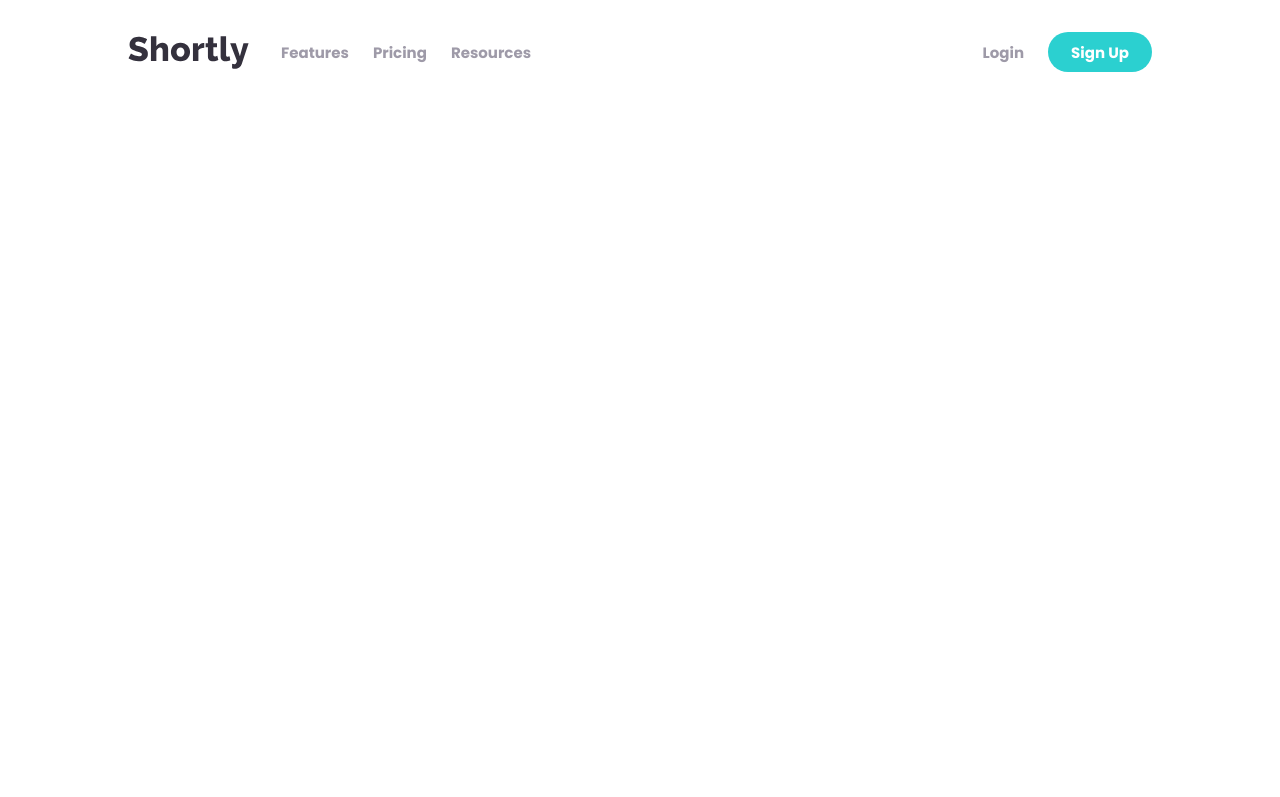
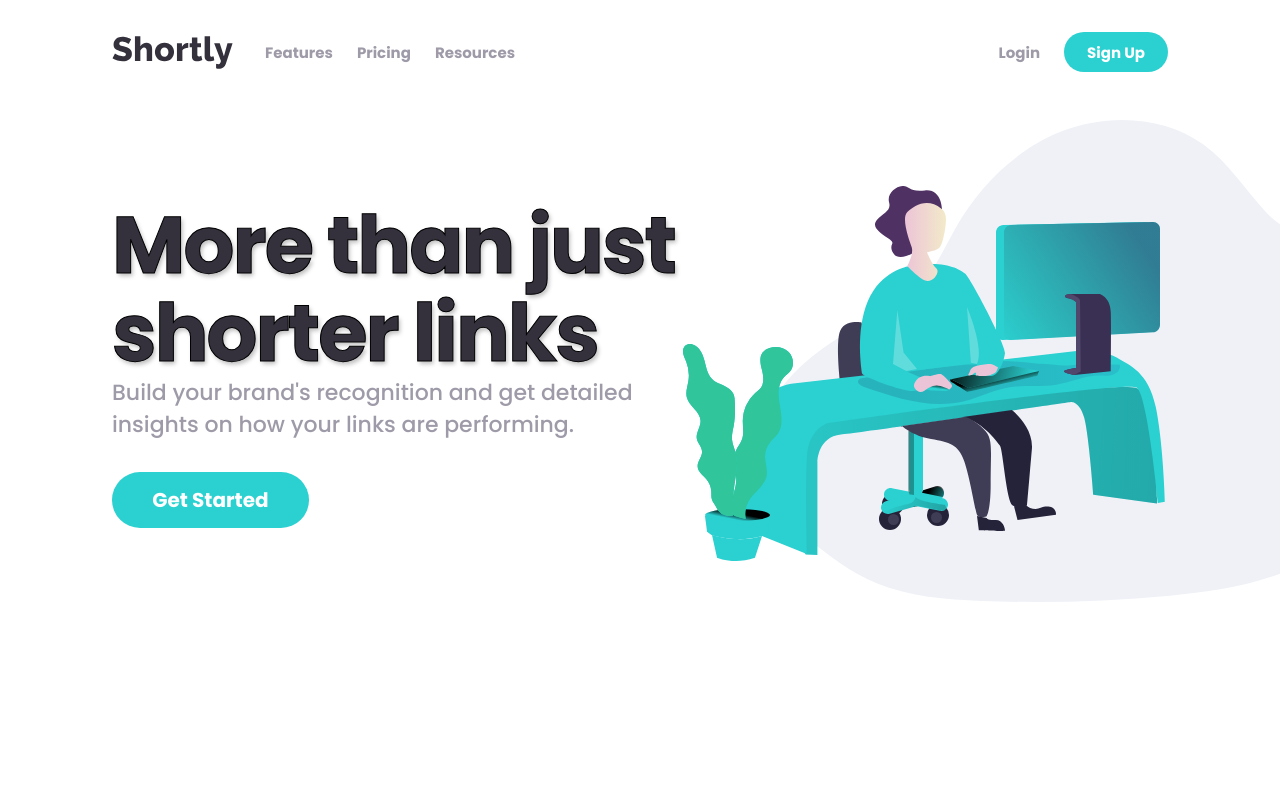
Before and after one commit to Iykekelvins/url-shortening-api, a plain HTML site: page index.html in a window 1280 px wide. Shown: the top 797 px of the page. Drawn offline with Linux system fonts and the light colour scheme.

Commit message:
feat: desktop hero section view added

```diff
--- a/index.html
+++ b/index.html
@@ -33,18 +33,24 @@
 					<button class="sign-up">Sign Up</button>
 				</div>
 			</nav>
+
+			<section class="hero">
+				<div class="hero-left">
+					<h1>More than just <br />shorter links</h1>
+					<p>
+						Build your brand&apos;s recognition and get detailed insights on how your
+						links are performing.
+					</p>
+					<button>Get Started</button>
+				</div>
+
+				<div class="hero-right">
+					<img
+						src="/images/illustration-working.svg"
+						alt="illustration of a user working with a computer" />
+				</div>
+			</section>
 		</main>
-		Login Sign Up More than just shorter links Build your brand’s recognition and get
-		detailed insights on how your links are performing. Get Started Shorten a link here...
-		Shorten It! Advanced Statistics Track how your links are performing across the web
-		with our advanced statistics dashboard. Brand Recognition Boost your brand recognition
-		with each click. Generic links don’t mean a thing. Branded links help instil
-		confidence in your content. Detailed Records Gain insights into who is clicking your
-		links. Knowing when and where people engage with your content helps inform better
-		decisions. Fully Customizable Improve brand awareness and content discoverability
-		through customizable links, supercharging audience engagement. Boost your links today
-		Get Started Features Link Shortening Branded Links Analytics Resources Blog Developers
-		Support Company About Our Team Careers Contact
 
 		<div class="attribution">
 			Challenge by
--- a/styles/app.scss
+++ b/styles/app.scss
@@ -40,15 +40,16 @@ li {
 }
 
 .navbar {
-	@extend %jcsb;
-	padding: 2rem 8rem 0;
+	@extend .jcsb;
+	padding: 2rem 7rem 0;
+	overflow: auto;
 
 	&-left {
-		@extend %aic;
+		@extend .aic;
 		gap: 2rem;
 
 		&-links {
-			@extend %aic;
+			@extend .aic;
 			gap: 1.5rem;
 			li {
 				@extend .font-15;
@@ -67,7 +68,7 @@ li {
 	}
 
 	&-right {
-		@extend %aic;
+		@extend .aic;
 		gap: 1.5rem;
 		button {
 			@extend .font-15;
@@ -76,16 +77,49 @@ li {
 			}
 
 			&.sign-up {
-				@extend %center;
-				color: var(--white);
-				background: var(--cyan);
+				@extend .cyan-btn;
 				height: 2.5rem;
 				width: 6.5rem;
 				border-radius: 1.25rem;
-				&:hover {
-					background: #9ae3e3;
-				}
 			}
 		}
 	}
 }
+
+.hero {
+	@extend .jcsb;
+	padding: 3rem 0 4.5rem 7rem;
+	overflow: hidden;
+	&-left {
+		h1 {
+			@extend .font-80;
+			color: var(--very-dark-blue);
+			font-weight: 700;
+			line-height: 1.1;
+			letter-spacing: -2px;
+			text-shadow: 2px 3px 4px #00000040;
+			-webkit-text-stroke-width: 1px;
+			-webkit-text-stroke-color: black;
+		}
+		p {
+			@extend .font-22;
+			color: var(--grey);
+			max-width: 540px;
+			line-height: 1.45;
+		}
+		button {
+			@extend .cyan-btn;
+			@extend .font-20;
+			width: 12.3rem;
+			height: 3.5rem;
+			border-radius: 2.5rem;
+			margin-top: 2rem;
+		}
+	}
+	&-right {
+		margin-right: -8.5rem;
+		img {
+			height: 30.125rem;
+		}
+	}
+}
--- a/styles/utils.scss
+++ b/styles/utils.scss
@@ -1,16 +1,25 @@
-%center {
+.center {
 	align-items: center;
 	display: flex;
 	justify-content: center;
 }
 
-%aic {
+.aic {
 	display: flex;
 	align-items: center;
 }
 
-%jcsb {
+.jcsb {
 	display: flex;
 	align-items: center;
 	justify-content: space-between;
 }
+
+.cyan-btn {
+	@extend .center;
+	color: var(--white);
+	background: var(--cyan);
+	&:hover {
+		background: #9ae3e3;
+	}
+}
```
Also changed, not shown: styles/app.css, styles/utils.css, 2 other files.
